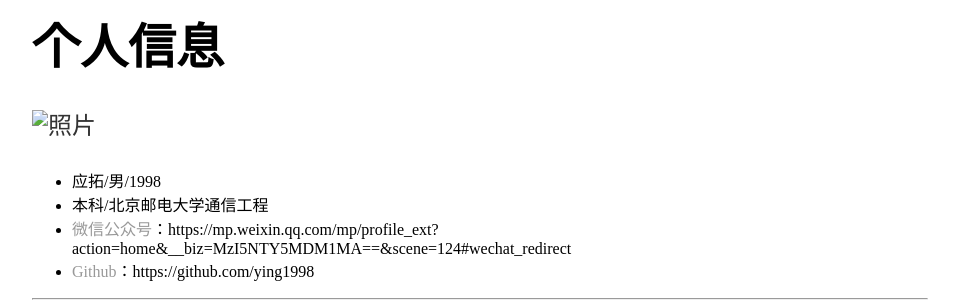
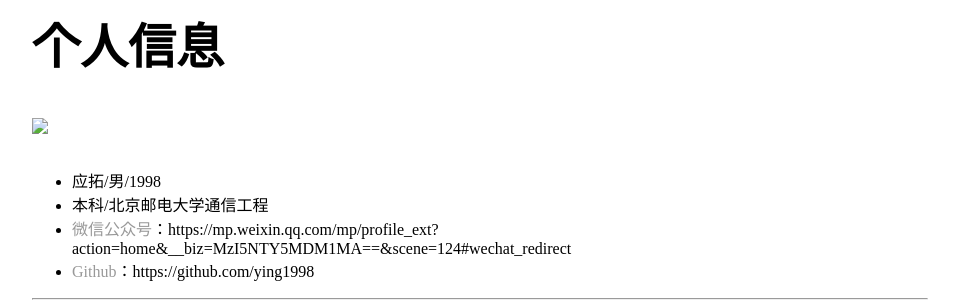
Before and after one commit to ying1998/ying1998.github.io, a Jekyll site: the page built from about/index.html, in a window 1280 px wide. Shown: the part 501-803 px from the top of the page, without its empty margins (160-1115 px from the left). Built offline with Jekyll 4.4.1, drawn with Linux system fonts in a browser that asks for light colours.

Commit message:
Update index.html

```diff
--- a/about/index.html
+++ b/about/index.html
@@ -20,7 +20,7 @@ title: Ying Tuo, something about yingtuo
 <hr />
 
 <h1 id="个人信息">个人信息</h1>
-<p><img src="img/tuotuo.png" alt="照片" /></p>
+<p><img src="img/tuotuo.png"></p>
 
 <ul>
 <li>应拓/男/1998</li>
```
